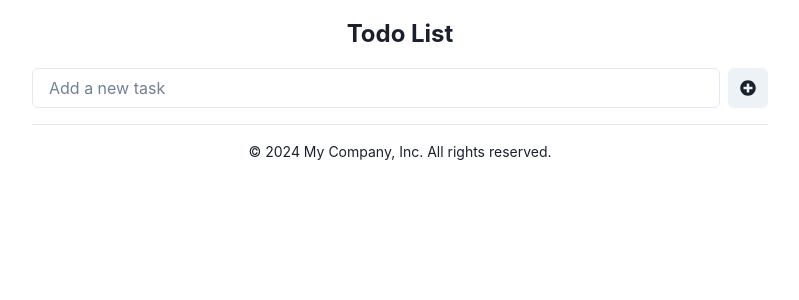
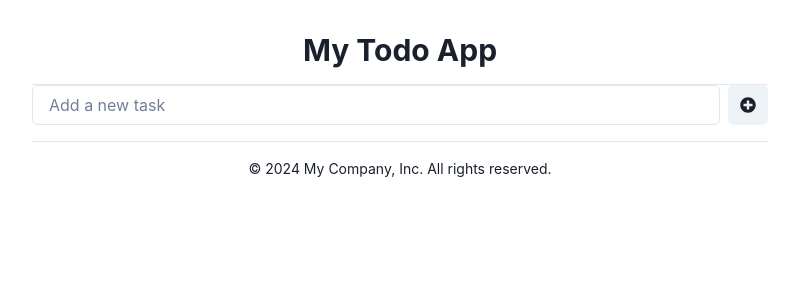
Before and after one commit to GPT-Engineer-App-Dev/clear-task, a React (Vite) app: page / in a window 1280 px wide. Shown: the top 300 px of the page, without its empty margins (240-1039 px from the left). Built offline with nearby package versions, Linux system fonts and the light colour scheme.

Commit message:
Added a new `Header` component and included it in the `Index` page above the `Todo List` text.
Prompt: Add a header

```diff
--- /dev/null
+++ b/src/components/Header.jsx
@@ -0,0 +1,13 @@
+import { Box, Heading } from "@chakra-ui/react";
+
+const Header = () => {
+  return (
+    <Box as="header" width="full" padding="4" borderBottom="1px" borderColor="gray.200" textAlign="center">
+      <Heading as="h1" size="lg">
+        My Todo App
+      </Heading>
+    </Box>
+  );
+};
+
+export default Header;
--- a/src/pages/Index.jsx
+++ b/src/pages/Index.jsx
@@ -1,4 +1,5 @@
 import { useState } from "react";
+import Header from "../components/Header";
 import Footer from "../components/Footer";
 import { Container, VStack, Input, Button, List, ListItem, ListIcon, IconButton, Text, HStack } from "@chakra-ui/react";
 import { FaTrash, FaPlusCircle } from "react-icons/fa";
@@ -31,10 +32,8 @@ const Index = () => {
 
   return (
     <Container centerContent maxW="container.md" padding={4}>
+      <Header />
       <VStack spacing={4} width="100%">
-        <Text fontSize="2xl" fontWeight="bold">
-          Todo List
-        </Text>
         <HStack width="100%">
           <Input placeholder="Add a new task" value={input} onChange={handleInputChange} onKeyPress={handleKeyPress} />
           <IconButton aria-label="Add todo" icon={<FaPlusCircle />} onClick={handleAddTodo} />
```
